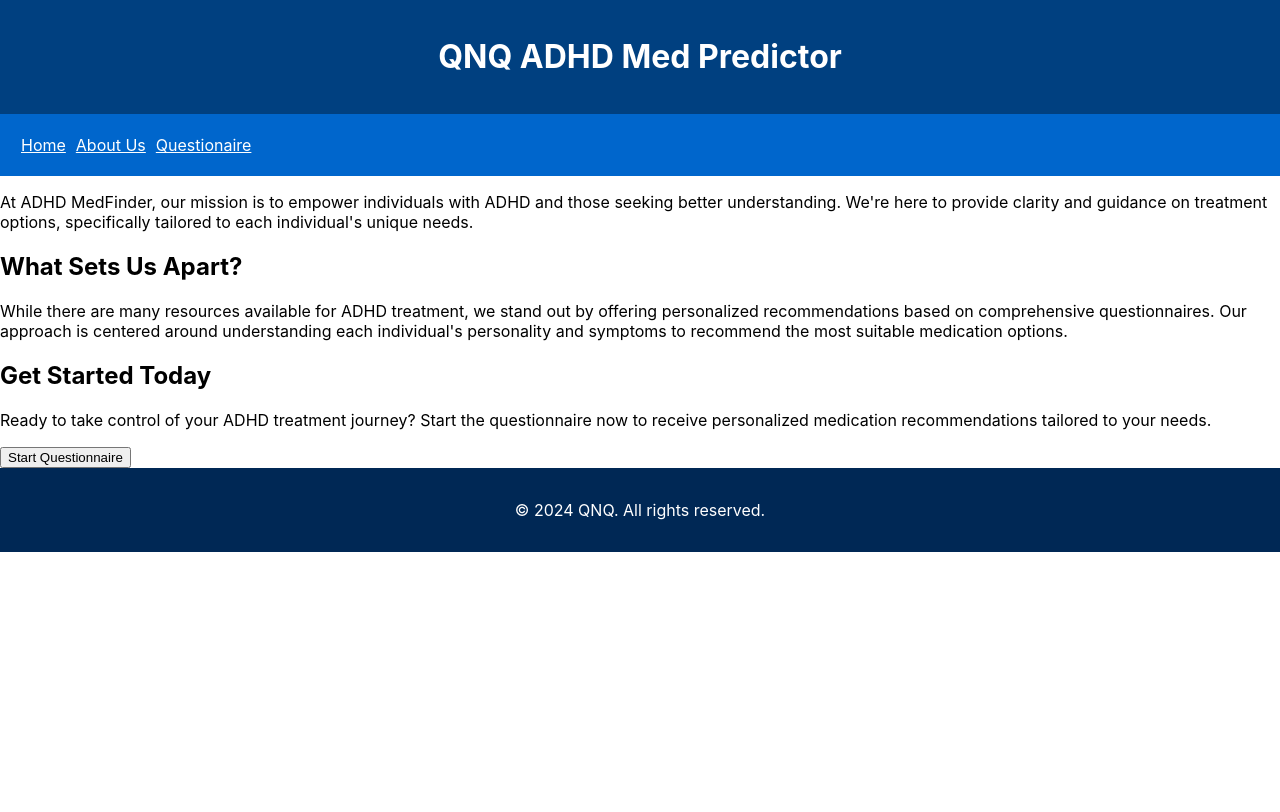
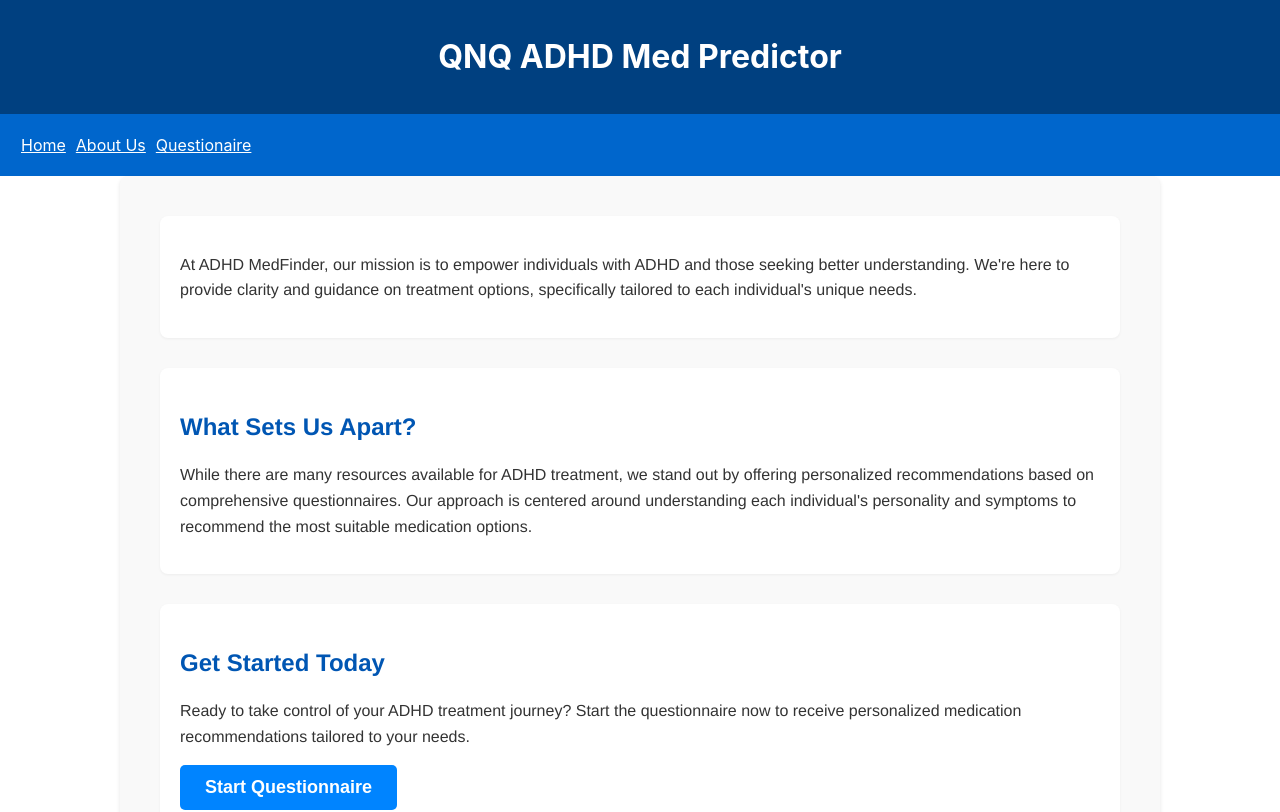
Before and after one commit to JoshuaArgiropoulos/ADHD-Med-Predictor, a React (Create React App) app in the folder adhdweb/: page / in a window 1280 px wide. Shown: the top 812 px of the page. Built offline with nearby package versions, Linux system fonts and the light colour scheme.

Commit message:
fixed home page CSS

```diff
--- a/adhdweb/src/MainPages/HomePage.js
+++ b/adhdweb/src/MainPages/HomePage.js
@@ -2,35 +2,37 @@ import React from 'react';
 import Navigation from '../Components/Navigation';
 import Header from '../Components/Header';
 import { useNavigate } from 'react-router-dom';
+import styles from '../Styles/HomePage.module.css';
 
 function HomePage() {
-
-    const navigate = useNavigate();
+  const navigate = useNavigate();
   const navigateToQuestionnaire = () => {
     navigate('/Questionaire');
   };
 
+  return (
+    <div>
+        <Header/>
+      <Navigation />
+        <div className={styles.container}>
 
-  return (
+      <section className={styles.section}>
+        <p className={styles.text}>At ADHD MedFinder, our mission is to empower individuals with ADHD and those seeking better understanding. We're here to provide clarity and guidance on treatment options, specifically tailored to each individual's unique needs.</p>
+      </section>
+      <section className={styles.section}>
+        <h2 className={styles.title}>What Sets Us Apart?</h2>
+        <p className={styles.text}>While there are many resources available for ADHD treatment, we stand out by offering personalized recommendations based on comprehensive questionnaires. Our approach is centered around understanding each individual's personality and symptoms to recommend the most suitable medication options.</p>
+      </section>
+      <section className={styles.section}>
+        <h2 className={styles.title}>Get Started Today</h2>
+        <p className={styles.text}>Ready to take control of your ADHD treatment journey? Start the questionnaire now to receive personalized medication recommendations tailored to your needs.</p>
+        <button className={styles.button} onClick={navigateToQuestionnaire}>Start Questionnaire</button>
+      </section>
+    </div>
 
-      <div className="HomePage">
-        <Header/>
-        <Navigation />
-        <section>
-        <p>At ADHD MedFinder, our mission is to empower individuals with ADHD and those seeking better understanding. We're here to provide clarity and guidance on treatment options, specifically tailored to each individual's unique needs.</p>
-      </section>
-      <section>
-        <h2>What Sets Us Apart?</h2>
-        <p>While there are many resources available for ADHD treatment, we stand out by offering personalized recommendations based on comprehensive questionnaires. Our approach is centered around understanding each individual's personality and symptoms to recommend the most suitable medication options.</p>
-      </section>
-      <section>
-        <h2>Get Started Today</h2>
-        <p>Ready to take control of your ADHD treatment journey? Start the questionnaire now to receive personalized medication recommendations tailored to your needs.</p>
-        <button onClick={navigateToQuestionnaire}>Start Questionnaire</button>
-      </section>
 
-      </div>
 
+        </div>
   );
 }
 
--- a/adhdweb/src/Styles/HomePage.module.css
+++ b/adhdweb/src/Styles/HomePage.module.css
@@ -1,38 +1,51 @@
-/* HomePage.module.css */
+/* HomePage.module.css Updated Styles */
 .container {
-    font-family: 'Arial', sans-serif;
-    color: #333;
+    font-family: 'Helvetica Neue', Arial, sans-serif; /* Use a more modern font stack */
+    color: #333; /* Soften the text color for better readability */
     line-height: 1.6;
-    max-width: 800px;
+    max-width: 960px; /* Increase max width for a bit more space */
     margin: auto;
-    padding: 20px;
+    padding: 40px; /* Increase padding for more breathing room */
+    background: #f9f9f9; /* Add a soft background color */
+    box-shadow: 0 2px 4px rgba(0,0,0,0.1); /* Add a subtle shadow for depth */
+    border-radius: 8px; /* Round the corners */
 }
 
 .section {
-    margin-bottom: 20px;
+    margin-bottom: 30px; /* Increase spacing between sections */
+    padding: 20px; /* Add padding to each section */
+    background: white; /* Contrast sections with a white background */
+    border-radius: 8px; /* Round the corners */
+    box-shadow: 0 1px 3px rgba(0,0,0,0.05); /* Subtle shadow for the section */
 }
 
 .title {
-    color: #0056b3;
-    margin-bottom: 10px;
+    color: #0056b3; /* Opt for a single, more professional accent color */
+    margin-bottom: 15px; /* Adjust spacing */
+    font-size: 24px; /* Increase font size for emphasis */
+    font-weight: bold; /* Make the title bold */
 }
 
 .text {
-    margin-bottom: 10px;
-    text-align: justify;
+    margin-bottom: 15px; /* Adjust spacing */
+    text-align: left; /* Left-align for a cleaner look */
+    font-size: 16px; /* Slightly increase the font size for readability */
 }
 
 .button {
-    background-color: #0056b3;
+    background-color: #0084ff; /* Brighter button color for pop */
     color: white;
     border: none;
-    padding: 10px 20px;
+    padding: 12px 25px; /* Increase padding for a larger, more clickable area */
     cursor: pointer;
-    font-size: 16px;
-    border-radius: 5px;
-    transition: background-color 0.3s ease;
+    font-size: 18px; /* Increase font size for visibility */
+    border-radius: 5px; /* Keep rounded corners */
+    transition: background-color 0.3s ease, transform 0.2s ease; /* Add transform to transition */
+    font-weight: 600; /* Slightly bolder font */
 }
 
 .button:hover {
-    background-color: #004494;
+    background-color: #006adb;
+    transform: translateY(-2px);
+    box-shadow: 0 4px 6px rgba(0,0,0,0.1);
 }
```
Lines whose indentation alone changed are shown as unchanged.
